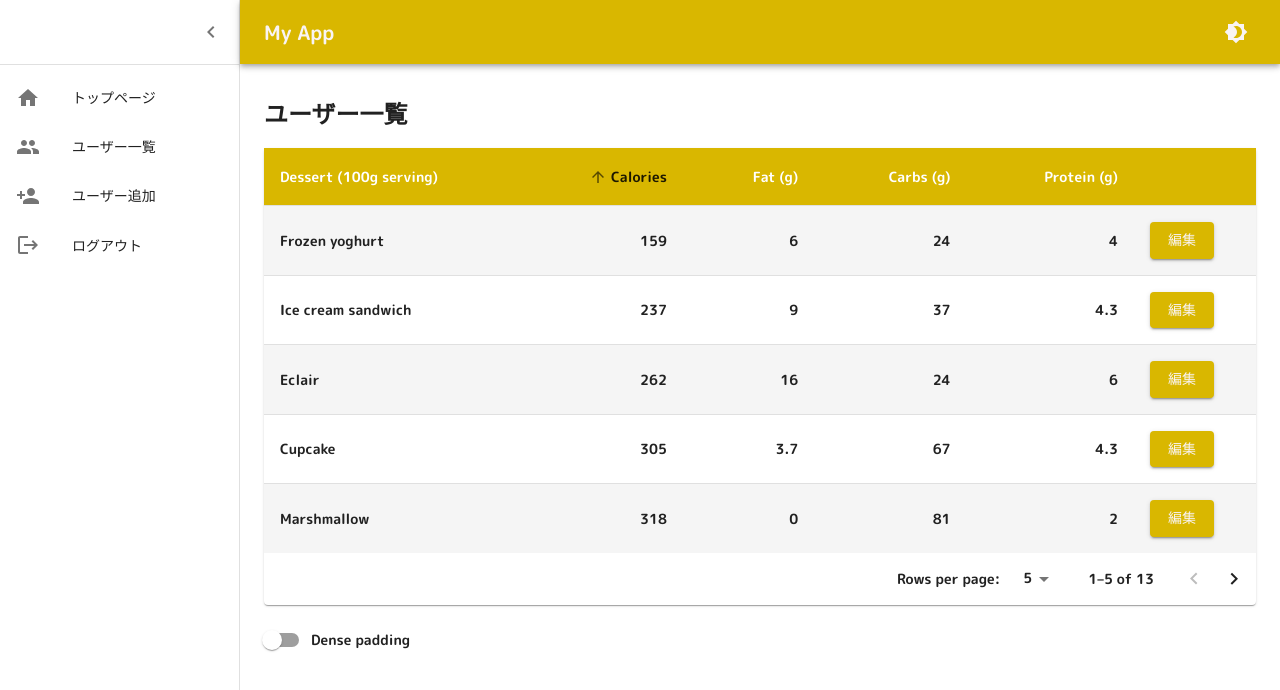
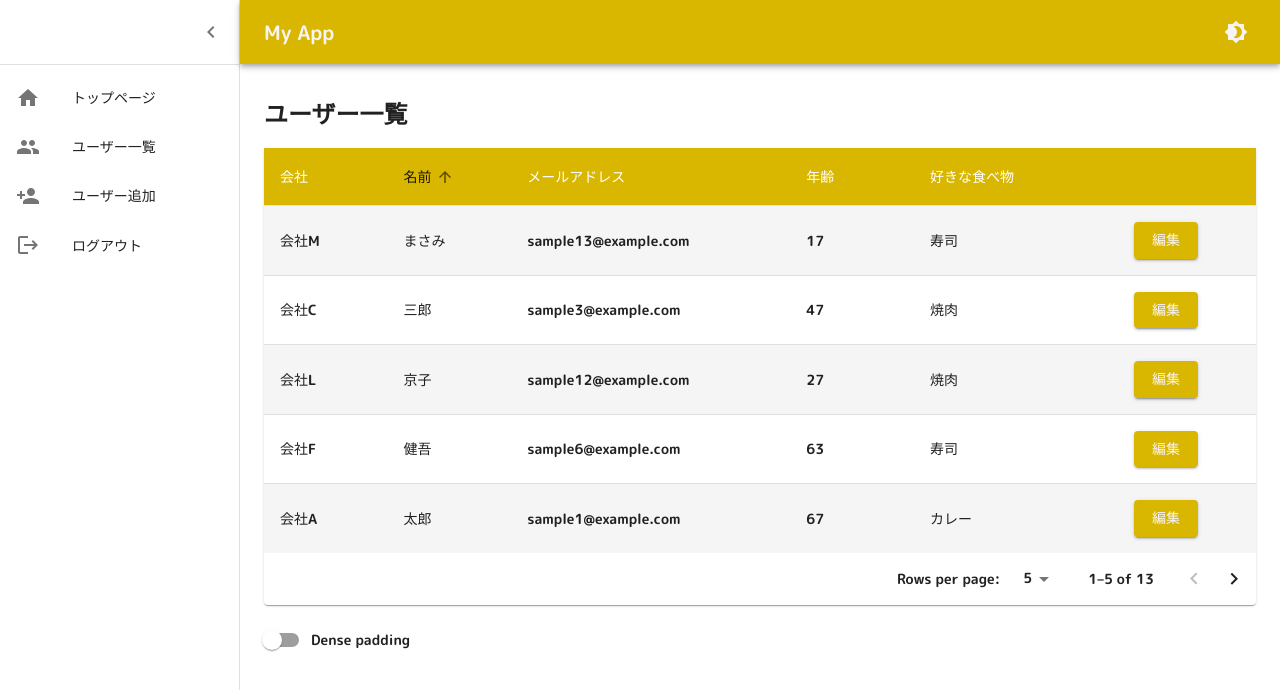
Before and after one commit to shimabukuromeg/urql-next-app, a Next.js app: page /users in a window 1280 px wide. Shown: the top 690 px of the page. Built offline with nearby package versions, Linux system fonts and the light colour scheme.

Commit message:
サンプルデータ修正

```diff
--- a/src/components/Table/EnhancedTable.tsx
+++ b/src/components/Table/EnhancedTable.tsx
@@ -16,43 +16,43 @@ import { visuallyHidden } from '@mui/utils';
 import Button from '@mui/material/Button';
 
 interface Data {
-  calories: number;
-  carbs: number;
-  fat: number;
   name: string;
-  protein: number;
+  email: string;
+  company: string;
+  age: number;
+  food: string;
 }
 
 function createData(
   name: string,
-  calories: number,
-  fat: number,
-  carbs: number,
-  protein: number
+  email: string,
+  company: string,
+  age: number,
+  food: string
 ): Data {
   return {
     name,
-    calories,
-    fat,
-    carbs,
-    protein,
+    email,
+    company,
+    age,
+    food,
   };
 }
 
 const rows = [
-  createData('Cupcake', 305, 3.7, 67, 4.3),
-  createData('Donut', 452, 25.0, 51, 4.9),
-  createData('Eclair', 262, 16.0, 24, 6.0),
-  createData('Frozen yoghurt', 159, 6.0, 24, 4.0),
-  createData('Gingerbread', 356, 16.0, 49, 3.9),
-  createData('Honeycomb', 408, 3.2, 87, 6.5),
-  createData('Ice cream sandwich', 237, 9.0, 37, 4.3),
-  createData('Jelly Bean', 375, 0.0, 94, 0.0),
-  createData('KitKat', 518, 26.0, 65, 7.0),
-  createData('Lollipop', 392, 0.2, 98, 0.0),
-  createData('Marshmallow', 318, 0, 81, 2.0),
-  createData('Nougat', 360, 19.0, 9, 37.0),
-  createData('Oreo', 437, 18.0, 63, 4.0),
+  createData('太郎', 'sample1@example.com', '会社A', 67, 'カレー'),
+  createData('次郎', 'sample2@example.com', '会社B', 27, '寿司'),
+  createData('三郎', 'sample3@example.com', '会社C', 47, '焼肉'),
+  createData('幸次郎', 'sample4@example.com', '会社D', 37, 'カレー'),
+  createData('悟', 'sample5@example.com', '会社E', 17, 'カレー'),
+  createData('健吾', 'sample6@example.com', '会社F', 63, '寿司'),
+  createData('美咲', 'sample7@example.com', '会社G', 64, '焼肉'),
+  createData('由香', 'sample8@example.com', '会社H', 44, '焼肉'),
+  createData('梨花', 'sample9@example.com', '会社I', 51, '寿司'),
+  createData('花子', 'sample10@example.com', '会社J', 37, '焼肉'),
+  createData('恵美香', 'sample11@example.com', '会社K', 22, '寿司'),
+  createData('京子', 'sample12@example.com', '会社L', 27, '焼肉'),
+  createData('まさみ', 'sample13@example.com', '会社M', 17, '寿司'),
 ];
 
 function descendingComparator<T>(a: T, b: T, orderBy: keyof T) {
@@ -97,42 +97,36 @@ function stableSort<T>(
 }
 
 interface HeadCell {
-  disablePadding: boolean;
   id: keyof Data;
   label: string;
   numeric: boolean;
 }
 
 const headCells: readonly HeadCell[] = [
+    {
+        id: 'company',
+        numeric: false,
+        label: '会社',
+      },
   {
     id: 'name',
     numeric: false,
-    disablePadding: true,
-    label: 'Dessert (100g serving)',
+    label: '名前',
   },
   {
-    id: 'calories',
-    numeric: true,
-    disablePadding: false,
-    label: 'Calories',
+    id: 'email',
+    numeric: false,
+    label: 'メールアドレス',
   },
   {
-    id: 'fat',
-    numeric: true,
-    disablePadding: false,
-    label: 'Fat (g)',
+    id: 'age',
+    numeric: false,
+    label: '年齢',
   },
   {
-    id: 'carbs',
-    numeric: true,
-    disablePadding: false,
-    label: 'Carbs (g)',
-  },
-  {
-    id: 'protein',
-    numeric: true,
-    disablePadding: false,
-    label: 'Protein (g)',
+    id: 'food',
+    numeric: false,
+    label: '好きな食べ物',
   },
 ];
 
@@ -188,7 +182,7 @@ function EnhancedTableHead(props: EnhancedTableProps) {
         {headCells.map((headCell) => (
           <StyledTableCell
             key={headCell.id}
-            align={headCell.numeric ? 'right' : 'left'}
+            align='left'
             sortDirection={orderBy === headCell.id ? order : false}
           >
             <TableSortLabel
@@ -213,7 +207,7 @@ function EnhancedTableHead(props: EnhancedTableProps) {
 
 export const EnhancedTable = () => {
   const [order, setOrder] = React.useState<Order>('asc');
-  const [orderBy, setOrderBy] = React.useState<keyof Data>('calories');
+  const [orderBy, setOrderBy] = React.useState<keyof Data>('name');
   const [selected, setSelected] = React.useState<readonly string[]>([]);
   const [page, setPage] = React.useState(0);
   const [dense, setDense] = React.useState(false);
@@ -292,12 +286,12 @@ export const EnhancedTable = () => {
                       key={row.name}
                     >
                       <TableCell component="th" id={labelId} scope="row">
-                        {row.name}
+                        {row.company}
                       </TableCell>
-                      <TableCell align="right">{row.calories}</TableCell>
-                      <TableCell align="right">{row.fat}</TableCell>
-                      <TableCell align="right">{row.carbs}</TableCell>
-                      <TableCell align="right">{row.protein}</TableCell>
+                      <TableCell align="left">{row.name}</TableCell>
+                      <TableCell align="left">{row.email}</TableCell>
+                      <TableCell align="left">{row.age}</TableCell>
+                      <TableCell align="left">{row.food}</TableCell>
                       <TableCell>
                         <Button variant="contained" color="primary">
                           編集
```
